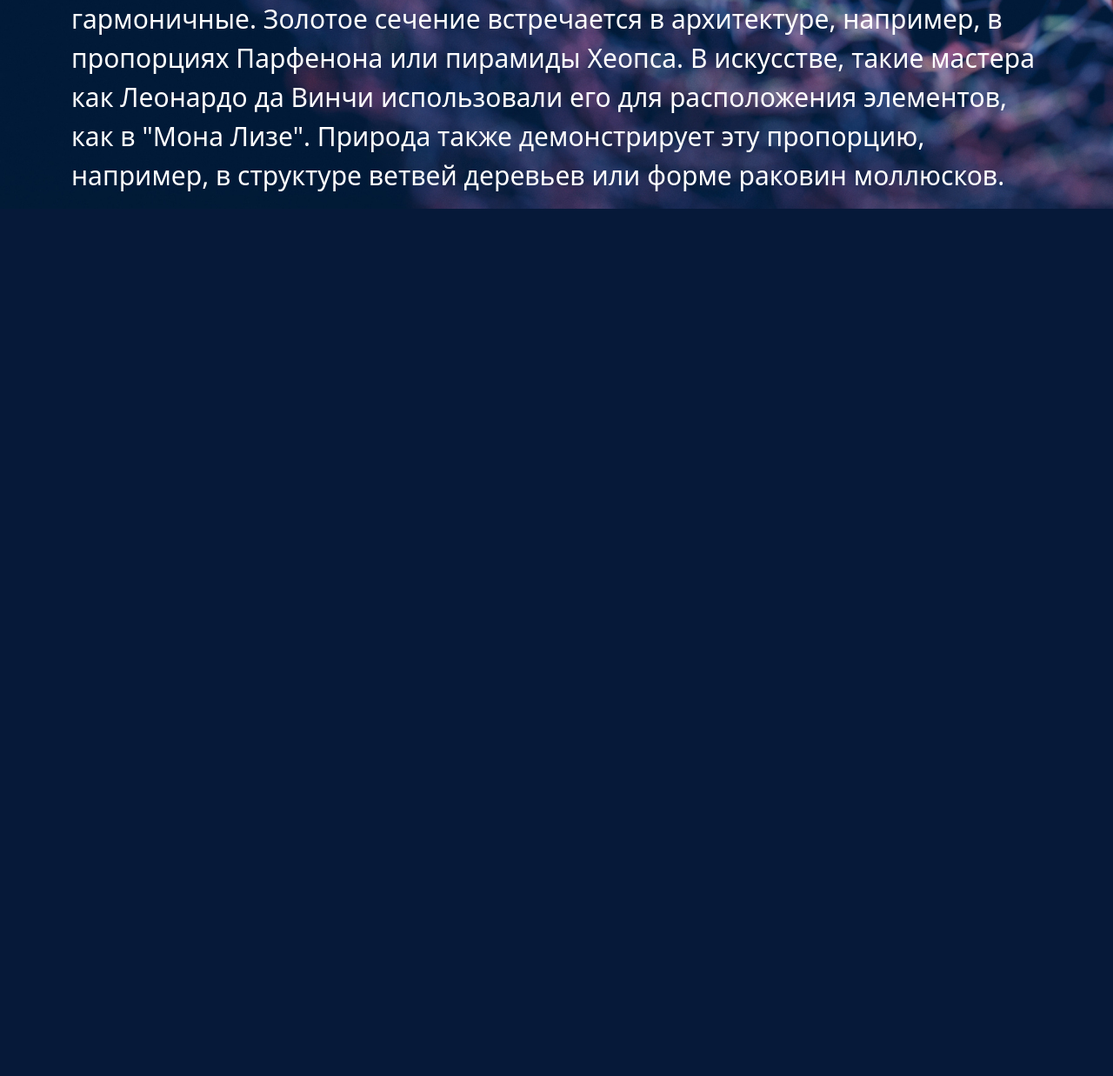
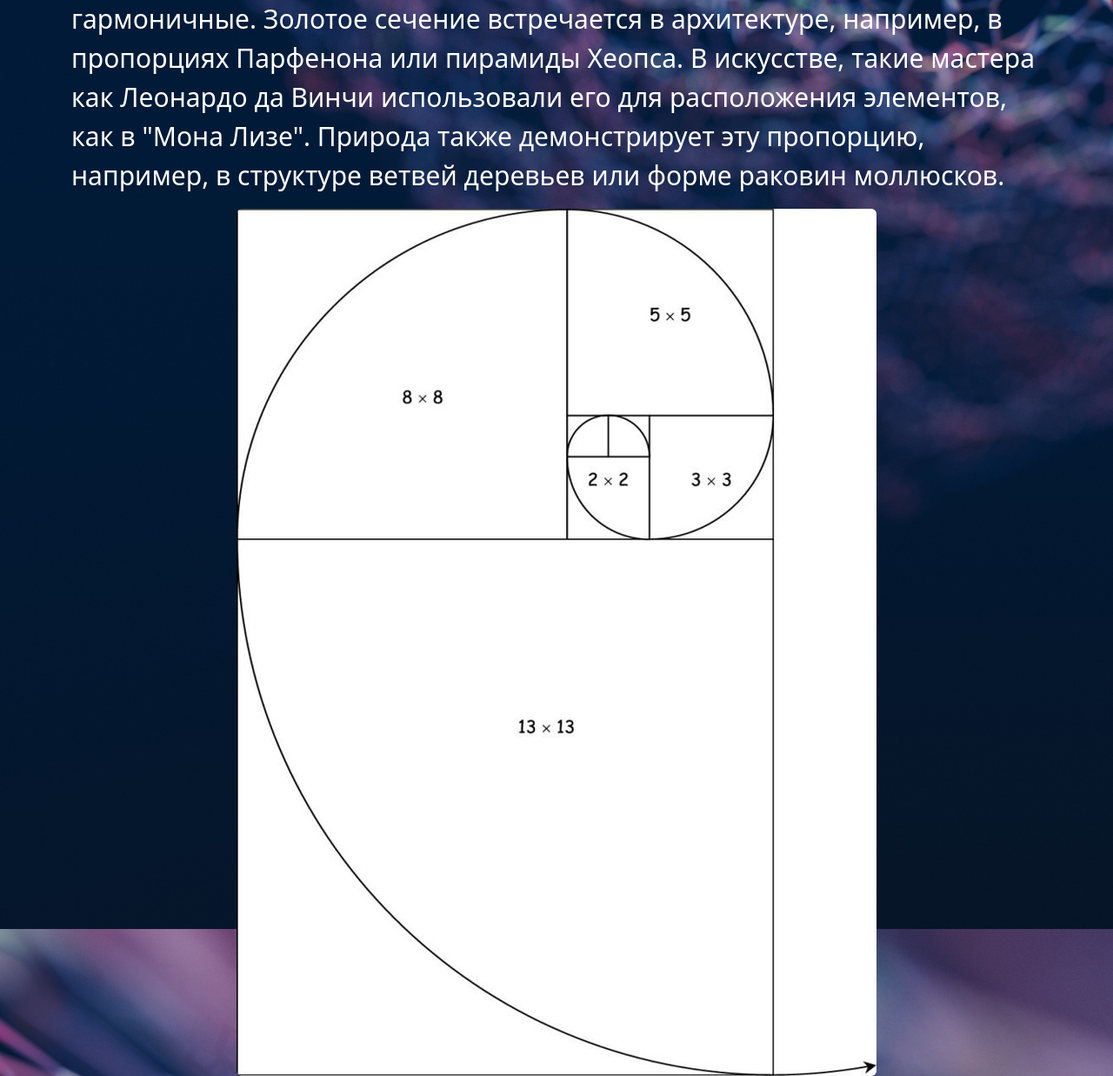
Before and after one commit to Litlery-of/Math-and-garmony, a Django app: page /golden_ratio/ in a window 1280 px wide. Shown: the part 732-1969 px from the top of the page at 87% size. Before the commit the page ends 972 px from the top, so only its background shows below. Run offline with Django 5.2, Linux system fonts and the light colour scheme.

Commit message:
add golden_ratio picture

```diff
--- a/templates/my_site/Golden_Ratio.html
+++ b/templates/my_site/Golden_Ratio.html
@@ -25,7 +25,7 @@
 
 {% block main2 %}
 <div class="paragraph">
-  <div>
+  <div class="rounded mx-auto d-block">
     <p>
       обозначается буквой φ (фи). Если описывать золотое сечение приблизительно,
       оно представляет собой пропорциональное деление на две неравных части:
@@ -38,5 +38,11 @@
       например, в структуре ветвей деревьев или форме раковин моллюсков.
     </p>
   </div>
+  <div>
+    <img src="../static/images/Golden_ratio.png" class="rounded mx-auto d-block" alt="My Image">
+  </div>
+
 </div>
+
+
 {% endblock %}
```
Also changed, not shown: static/images/Golden_Ratio.png (added).
